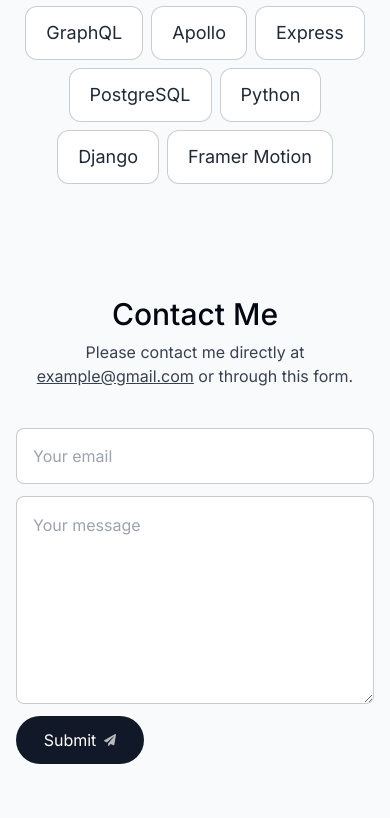
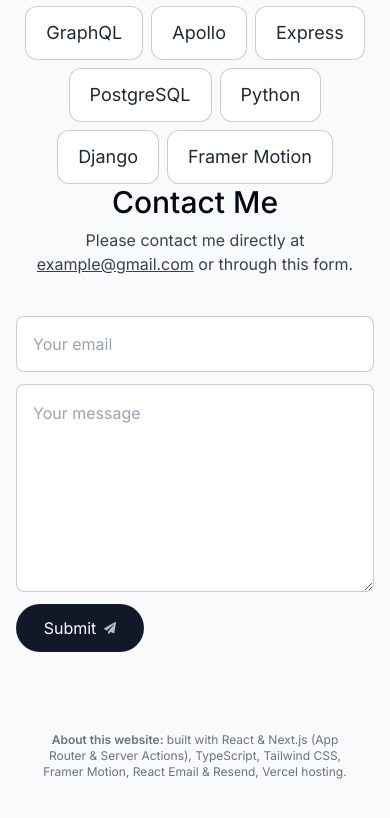
Before and after one commit to Lavesh1208/Portfolio, a Next.js app: page / in a window 390 px wide. Shown: the part 2854-3672 px from the top of the page. Built offline with nearby package versions, Linux system fonts and the light colour scheme; no server answers.

Commit message:
Footer Section

```diff
--- a/app/page.tsx
+++ b/app/page.tsx
@@ -1,5 +1,6 @@
 import About from "@/components/About";
 import Contact from "@/components/Contact";
+import Footer from "@/components/Footer";
 import Intro from "@/components/Intro";
 import Projects from "@/components/Projects";
 import SectionDivider from "@/components/SectionDivider";
@@ -17,6 +18,7 @@
 			<Skills />
 			<SectionDivider />
 			<Contact />
+			<Footer />
 		</main>
 	);
 }
--- /dev/null
+++ b/components/Footer.tsx
@@ -0,0 +1,13 @@
+const Footer = () => {
+	return (
+		<footer className="mb-10 px-4 text-center text-gray-500">
+			<p className="text-xs">
+				<span className="font-semibold">About this website:</span> built with
+				React & Next.js (App Router & Server Actions), TypeScript, Tailwind CSS,
+				Framer Motion, React Email & Resend, Vercel hosting.
+			</p>
+		</footer>
+	);
+};
+
+export default Footer;
--- a/components/SectionDivider.tsx
+++ b/components/SectionDivider.tsx
@@ -6,7 +6,7 @@
 export default function SectionDivider() {
 	return (
 		<motion.div
-			className="bg-gray-400 my-24 h-16 w-1 rounded-full hidden sm:block dark:bg-opacity-20"
+			className="bg-gray-400 my-36 h-16 w-1 rounded-full hidden sm:block dark:bg-opacity-20"
 			initial={{ opacity: 0, y: 100 }}
 			animate={{ opacity: 1, y: 0 }}
 			transition={{ delay: 0.125 }}
--- a/components/Skills.tsx
+++ b/components/Skills.tsx
@@ -26,7 +26,7 @@
 		<section
 			id="skills"
 			ref={ref}
-			className="mb-28 max-w-[53rem] scroll-mt-28 text-center sm:mb-40"
+			className="max-w-[53rem] scroll-mt-28 text-center"
 		>
 			<SectionHeading>My skills</SectionHeading>
 			<ul className="flex flex-wrap justify-center gap-2 text-lg text-gray-800">
```
